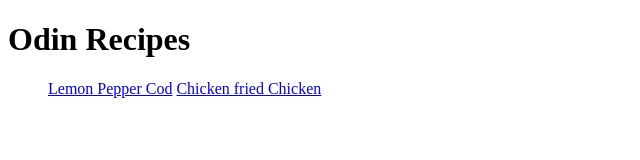
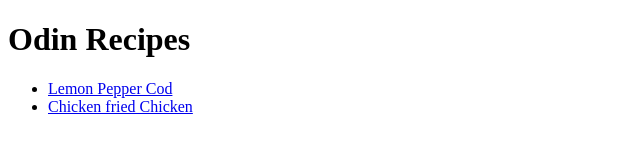
Before and after one commit to Alice970835/odin-recipes, a plain HTML site: page index.html in a window 1280 px wide. Shown: the whole page, without its empty margins (0-640 px from the left). Drawn offline with Linux system fonts and the light colour scheme.

Commit message:
吧主页中两个网页的导航错开行排列

```diff
--- a/index.html
+++ b/index.html
@@ -8,8 +8,9 @@
 <body>
     <h1>Odin Recipes</h1>
     <ul>
-        <a href="recipes/lemon_pepper_cod.html">Lemon Pepper Cod</a>
-        <a href="recipes/chicken_fried_chicken.html">Chicken fried Chicken</a>
+
+            <li><a href="recipes/lemon_pepper_cod.html">Lemon Pepper Cod</a></li>
+            <li><a href="recipes/chicken_fried_chicken.html">Chicken fried Chicken</a></li>
 
 
 
```
